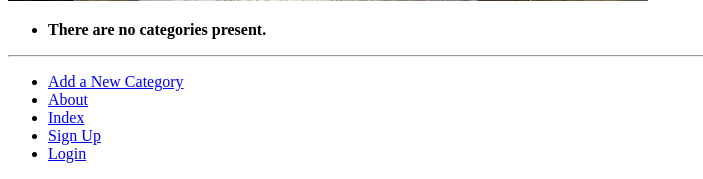
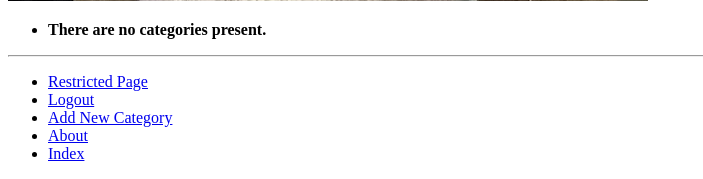
Before and after one commit to sarryteng/tango_with_django_project, a Django app: page /rango/about/ in a window 1280 px wide. Shown: the part 1348-1527 px from the top of the page, without its empty margins (0-703 px from the left). Run offline with Django 3.2, Linux system fonts and the light colour scheme; the visitor is signed in with stand-in values (Sample User, id 1); data that the repository does not hold is empty.

Commit message:
chapter 9.10 complete

```diff
--- a/rango/urls.py
+++ b/rango/urls.py
@@ -11,4 +11,6 @@ urlpatterns = [
     path('add_category/', views.add_category, name='add_category'),
     path('register/', views.register, name='register'),
     path('login/', views.user_login, name='login'),
+    path('restricted/', views.restricted, name='restricted'),
+    path('logout/', views.user_logout, name='logout'),
 ]
--- a/rango/views.py
+++ b/rango/views.py
@@ -1,4 +1,5 @@
-from django.contrib.auth import authenticate, login
+from django.contrib.auth import authenticate, login, logout
+from django.contrib.auth.decorators import login_required
 from django.http import HttpResponse
 from django.urls import reverse
 from django.shortcuts import redirect
@@ -171,3 +172,15 @@ def user_login(request):
     else:
     # No context variables to pass to the template system, hence the blank dictionary object...
         return render(request, 'rango/login.html')
+
+@login_required
+def restricted(request):
+    return HttpResponse("Since you're logged in, you can see this text!")
+
+# Use the login_required() decorator to ensure only those logged in can access the view.
+@login_required
+def user_logout(request):
+    # Since we know the user is logged in, we can now just log them out.
+    logout(request)
+    # Take the user back to the homepage.
+    return redirect(reverse('rango:index'))
--- a/tango_with_django_project/settings.py
+++ b/tango_with_django_project/settings.py
@@ -103,6 +103,8 @@ AUTH_PASSWORD_VALIDATORS = [
     },
 ]
 
+# Restricting access
+LOGIN_URL = 'rango:login'
 
 # Internationalization
 # https://docs.djangoproject.com/en/2.2/topics/i18n/
--- a/templates/rango/base.html
+++ b/templates/rango/base.html
@@ -28,11 +28,22 @@
         <hr />
         <div>
             <ul>
-                <li><a href="{% url 'rango:add_category' %}">Add a New Category</a></li>
+            {% if user.is_authenticated %}
+                <!-- Show these links when the user is logged in -->
+                <li><a href="{% url 'rango:restricted' %}">Restricted Page</a></li>
+                <li><a href="{% url 'rango:logout' %}">Logout</a></li>
+
+            {% else %}
+                <!-- Show these links when the user is NOT logged in -->
+                <li><a href="{% url 'rango:register' %}">Sign Up</a></li>
+                <li><a href="{% url 'rango:login' %}">Login</a></li>
+
+            {% endif %}
+                <!-- Outside the conditional statements, ALWAYS show -->
+                <li><a href="{% url 'rango:add_category' %}">Add New Category</a></li>
                 <li><a href="{% url 'rango:about' %}">About</a></li>
                 <li><a href="{% url 'rango:index' %}">Index</a></li>
-                <li><a href="{% url 'rango:register' %}">Sign Up</a></li>
-                <li><a href="{% url 'rango:login' %}">Login</a></li>
+
             </ul>
         </div>
     </body>
```
